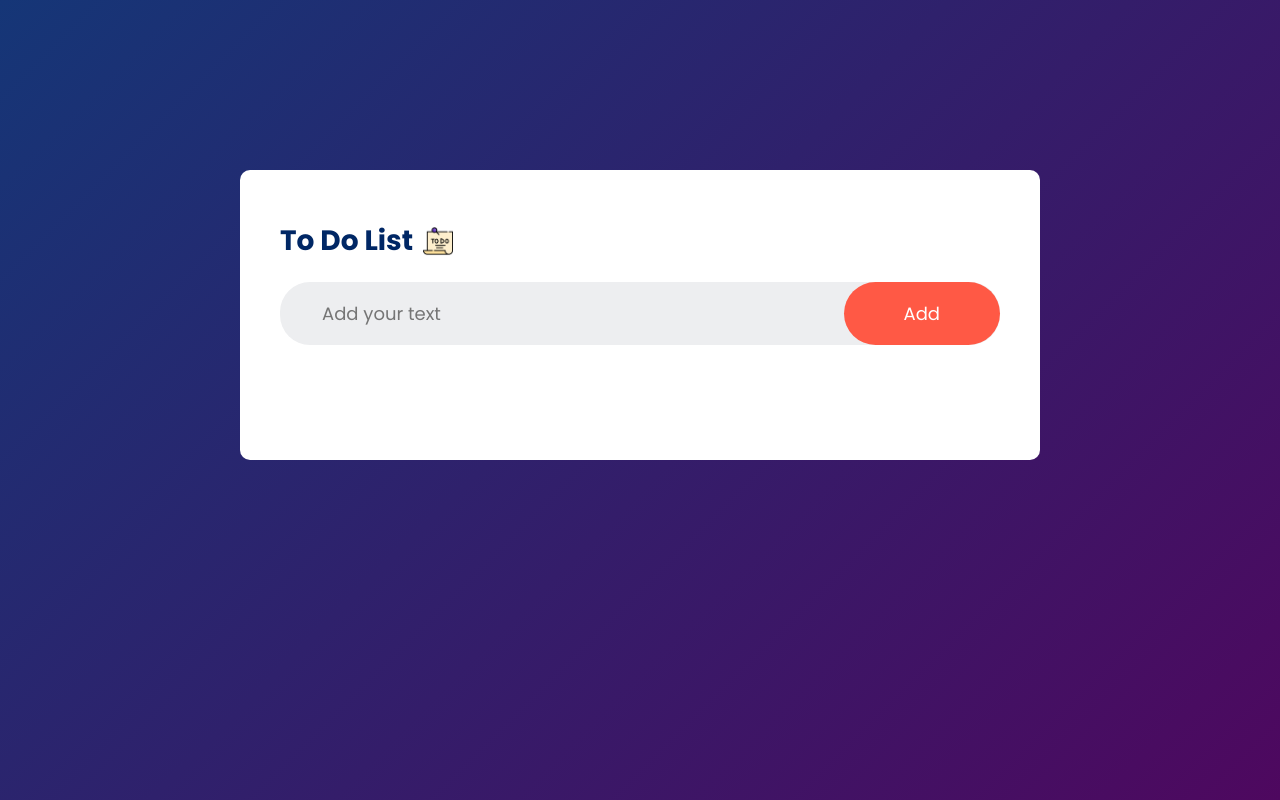
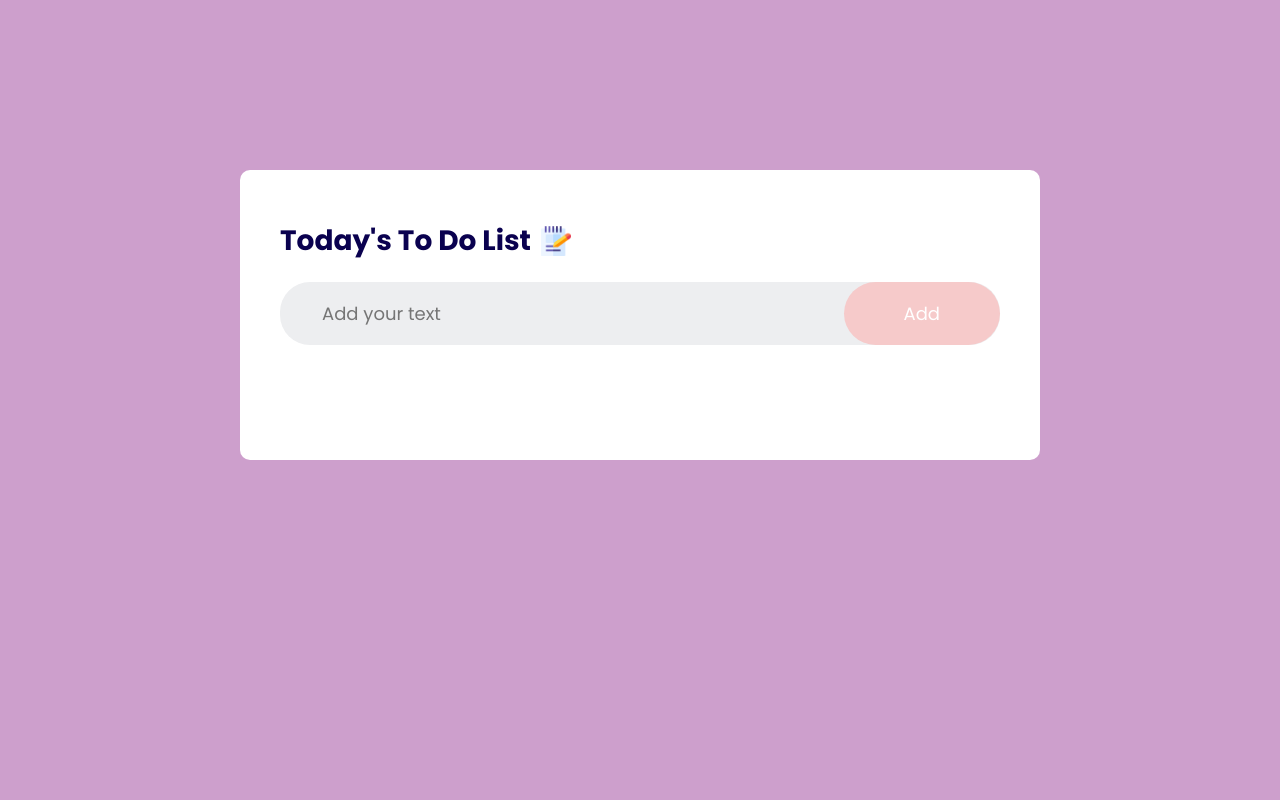
Before and after one commit to shan-tel4/To-Do-List, a plain HTML site: page index.html in a window 1280 px wide. Drawn offline with Linux system fonts and the light colour scheme.

Commit message:
colour platte for css changed and to do list icon changed

```diff
--- a/assets/css/styles.css
+++ b/assets/css/styles.css
@@ -13,7 +13,7 @@
 .container {
     width: 100%;
     min-height: 100vh;
-    background: linear-gradient(135deg, #153677, #4e085f);
+    background: #CD9FCC;
     padding: 10px;
 }
 
@@ -28,7 +28,7 @@
 }
 
 .to-do h2 {
-    color: #002765;
+    color: #0A014F;
     display: flex;
     align-items: center;
     margin-bottom: 20px;
@@ -62,7 +62,7 @@ button {
     border: none;
     outline: none;
     padding: 16px 50px;
-    background: #ff5945;
+    background: #F6CACA;
     color: #fff;
     font-size: 16px;
     cursor: pointer;
--- a/index.html
+++ b/index.html
@@ -11,7 +11,7 @@
 <body>
  <div class="container">
     <div class="to-do">
-        <h2>To Do List <img src="assets/images/to-do-list.png" alt="To Do List Icon"></h2>
+        <h2>Today's To Do List <img src="assets/images/notebook.png" alt="To Do List Icon"></h2>
         <div class="row">
             <input type="text" id="input-box" placeholder="Add your text">
             <button onclick="addTask()">Add</button>
```
Also changed, not shown: assets/images/notebook.png (added).
